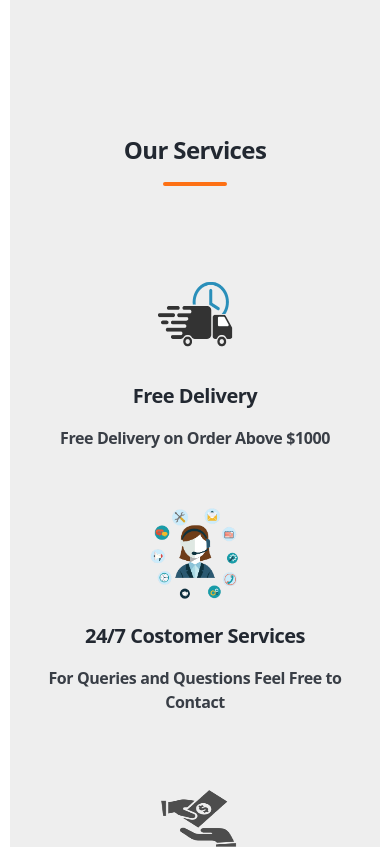
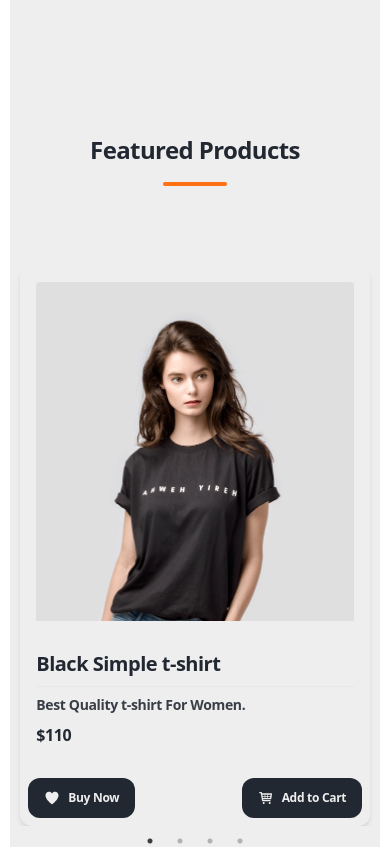
Before and after one commit to samarsaeed1146/ecommerce-store, a Next.js app: page / in a window 390 px wide. Shown: the part 980-1827 px from the top of the page. Built offline with nearby package versions, Linux system fonts and the light colour scheme.

Commit message:
e-commerce

```diff
--- a/package.json
+++ b/package.json
@@ -27,6 +27,7 @@
     "@types/node": "^20",
     "@types/react": "^18",
     "@types/react-dom": "^18",
+    "@types/react-slick": "^0.23.13",
     "autoprefixer": "^10.4.19",
     "daisyui": "^4.12.2",
     "eslint": "^8",
--- a/src/app/page.tsx
+++ b/src/app/page.tsx
@@ -1,5 +1,6 @@
 import BestSelling from "@/components/BestSelling";
 import Categories from "@/components/Categories";
+import FeaturedProducts from "@/components/FeaturedProducts";
 import Hero from "@/components/Hero";
 import Promotion from "@/components/Promotion";
 import Services from "@/components/Services";
@@ -8,6 +9,7 @@ export default function Home() {
   return (
     <main>
       <Hero />
+      <FeaturedProducts />
       <Services />
       <Promotion />
       <Categories />
--- a/src/components/BestSelling.tsx
+++ b/src/components/BestSelling.tsx
@@ -56,7 +56,7 @@ const BestSelling = () => {
             title={items.title}
             description={items.description}
             price={items.price}
-            category={items.category}
+            category={items.Category}
             slug={items.slug}
           />
         ))}
--- a/src/components/BestSellingCart.tsx
+++ b/src/components/BestSellingCart.tsx
@@ -24,7 +24,7 @@ const BestSellingCart = ({
   slug: string;
 }) => {
   return (
-    <div className="w-[350px] h-[35rem] p-4 mx-auto shadow-md rounded-xl relative group">
+    <div className="max-w-[350px] h-[35rem] p-4 mx-auto shadow-md rounded-xl relative group">
       <Link href={`/${category}/${slug}`}>
       {/* image */}
       <div className="block h-[23rem] rounded overflow-hidden">
--- a/src/components/FeaturedProducts.tsx
+++ b/src/components/FeaturedProducts.tsx
@@ -1,9 +1,122 @@
-import React from 'react'
+"use client";
+import React from "react";
+import "slick-carousel/slick/slick.css";
+import "slick-carousel/slick/slick-theme.css";
+import Slider from "react-slick";
+import BestSellingCart from "./BestSellingCart";
 
 const FeaturedProducts = () => {
+  // my Data
+  const bestSell = [
+    {
+      src: "/picture/best selling-1.jpg",
+      alt: "Black T-Shirt",
+      title: "Black Simple t-shirt",
+      description: "Best Quality t-shirt For Women.",
+      price: 110,
+      Category: "tops",
+      slug: "black-t-shirt",
+    },
+    {
+      src: "/picture/best selling-2.jpg",
+      alt: "Creamy printed",
+      title: "Creamy Printed Design Bag",
+      description:
+        "New Printed Design Bag For Women & It Is Comfortable For Carry Bag.",
+      price: 380,
+      Category: "bag",
+      slug: "creamy-printed",
+    },
+    {
+      src: "/picture/best selling-3.jpg",
+      alt: "Shoes",
+      title: "Gray & Pink Shoes",
+      description:
+        "Best Quality Shoes in Wear & Walk & Its Design For Women Comfort.",
+      price: 525,
+      Category: "shoes",
+      slug: "gray-shoes",
+    },
+    {
+      src: "/picture/tops-3.jpg",
+      alt: "tops",
+      title: "Summer Collection",
+      description:
+        "Best Quality Shoes in Wear & Walk & Its Design For Women Comfort.",
+      price: 525,
+      Category: "shoes",
+      slug: "gray-shoes",
+    },
+  ];
+  // carousel setting
+  var settings = {
+    dots: true,
+    arrows: false,
+    infinite: true,
+    slidesToShow: 3,
+    slidesToScroll: 1,
+    autoplay: true,
+    autoplaySpeed: 1500,
+    pauseOnHover: true,
+    responsive: [
+      {
+        breakpoint: 1024,
+        settings: {
+          slidesToShow: 3,
+          slidesToScroll: 3,
+          infinite: true,
+          dots: true,
+          arrows: false,
+        },
+      },
+      {
+        breakpoint: 600,
+        settings: {
+          slidesToShow: 2,
+          slidesToScroll: 2,
+          initialSlide: 2,
+          dots: true,
+          arrows: false,
+        },
+      },
+      {
+        breakpoint: 480,
+        settings: {
+          slidesToShow: 1,
+          slidesToScroll: 1,
+          dots: true,
+          arrows: false,
+        },
+      },
+    ],
+  };
   return (
-    <div>FeaturedProducts</div>
-  )
-}
+    <div className="mb-40 mt-40">
+      <div className="text-center mb-20">
+        <h1 className="text-myBlackHead scroll-m-20 text-2xl font-extrabold tracking-tight md:text-4xl">
+          Featured Products
+        </h1>
+        <div className="flex mt-4 justify-center">
+          <div className="w-16 h-1 rounded-full bg-myOrange inline-flex" />
+        </div>
+      </div>
+      {/* carousel */}
+      <Slider {...settings}>
+        {bestSell.map((items, i) => (
+          <BestSellingCart
+            key={i}
+            src={items.src}
+            alt={items.alt}
+            title={items.title}
+            description={items.description}
+            price={items.price}
+            category={items.Category}
+            slug={items.slug}
+          />
+        ))}
+      </Slider>
+    </div>
+  );
+};
 
-export default FeaturedProducts
+export default FeaturedProducts;
```
Also changed, not shown: 1 other file (tests, documents, lock files or other folders).
